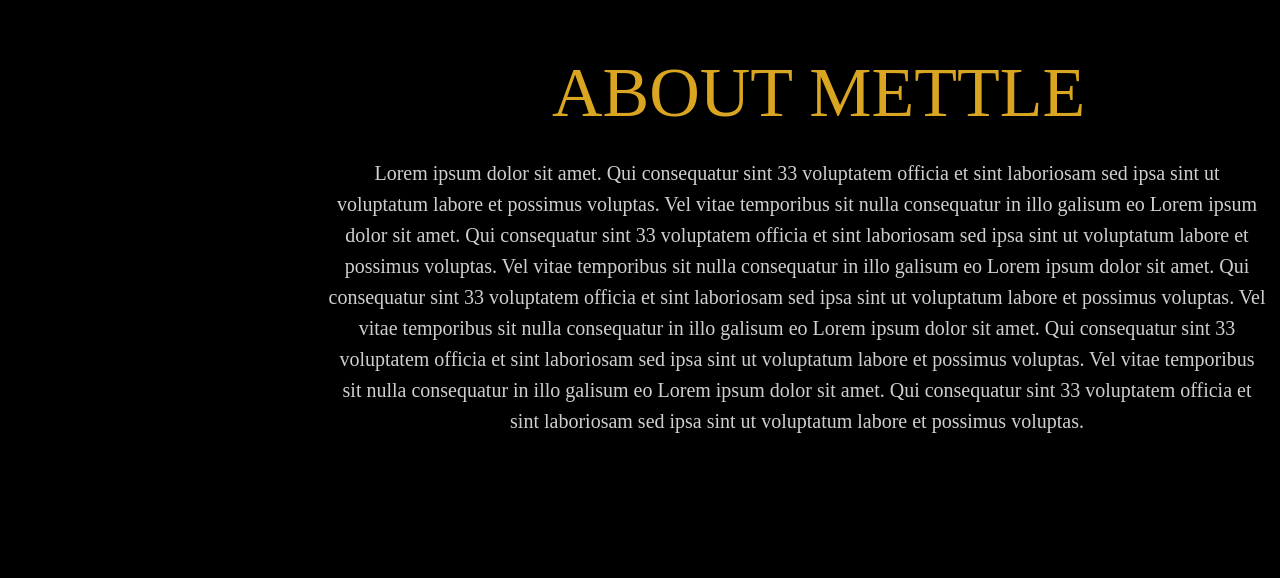
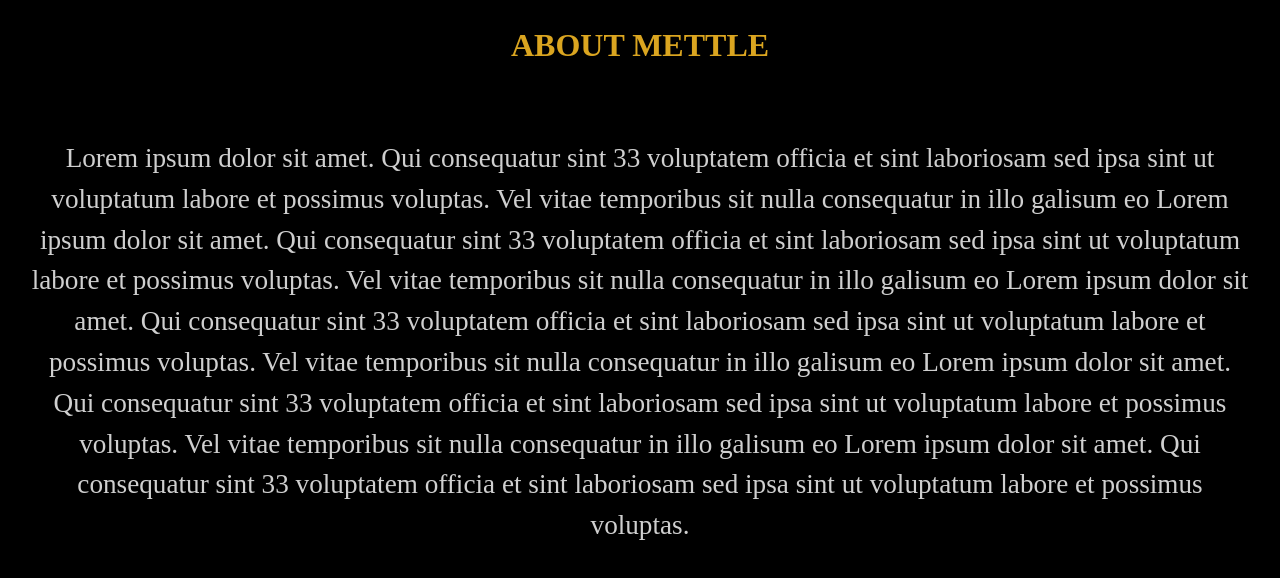
Before and after one commit to vishalsai-cmd/mettle-folder, a plain HTML site: page index.html in a window 1280 px wide. Drawn offline with Linux system fonts and the light colour scheme.

Commit message:
first commit

```diff
--- a/style.css
+++ b/style.css
@@ -1,44 +1,55 @@
-body{
+body {
     background-color: black;
 }
-.title{
-    /* background: linear-gradient(180deg, #FCF6D1 0%, #BD9457 10.42%, #E3CA89 25%, #FEE8C8 69.79%, #4D3A1A 85.42%, #FCF0D1 100%); */
+
+.title {
     box-shadow: 0px 4px 4px 0px #00000099;
+}
 
+.container {
+    max-width: 536px;
+    margin: 0 auto;
 }
-.container{
-    width: 536px;
-    height: 91px;
-    top: 917px;
-    left: 451px;
-    margin-left:14rem;
+
+.text {
+    font-size: 4vw;
+    line-height: 1.5;
+    color: goldenrod;
 }
-.text{
-    /* font-family: Black; */
-    font-size: 70px;
-    font-weight:500;
-    line-height: 91px;
-    letter-spacing: 0em;
-    text-align: left;
-    color:goldenrod;
-    font-stretch:10rem;
+
+.cont2 {
+    font-size: 1.2em;
+    line-height: 1.5;
+    color: #FFFFFFCF;
 }
-.cont2{
-font-family: Outfit;
-font-size: 20px;
-font-weight: 400;
-line-height: 31px;
-letter-spacing: 0em;
-text-align: center;
-color: #FFFFFFCF;
+
+.content {
+    max-width: 100%;
+    margin: 0 auto;
+    padding: 20px;
 }
-.content{
-width: 938px;
-height: 324px;
-top: 1063px;
-left: 251px;
+
+.project {
+    text-align: center;
+    align-items: center;
 }
-.project{
-    padding:0 20rem;
-    margin-top: 0rem;
+
+@media screen and (min-width: 768px) {
+    .text {
+        font-size: 3vw;
+    }
+
+    .cont2 {
+        font-size: 1.5em;
+    }
 }
+
+@media screen and (min-width: 1024px) {
+    .text {
+        font-size: 2.5vw;
+    }
+
+    .cont2 {
+        font-size: 1.7em;
+    }
+}
```
